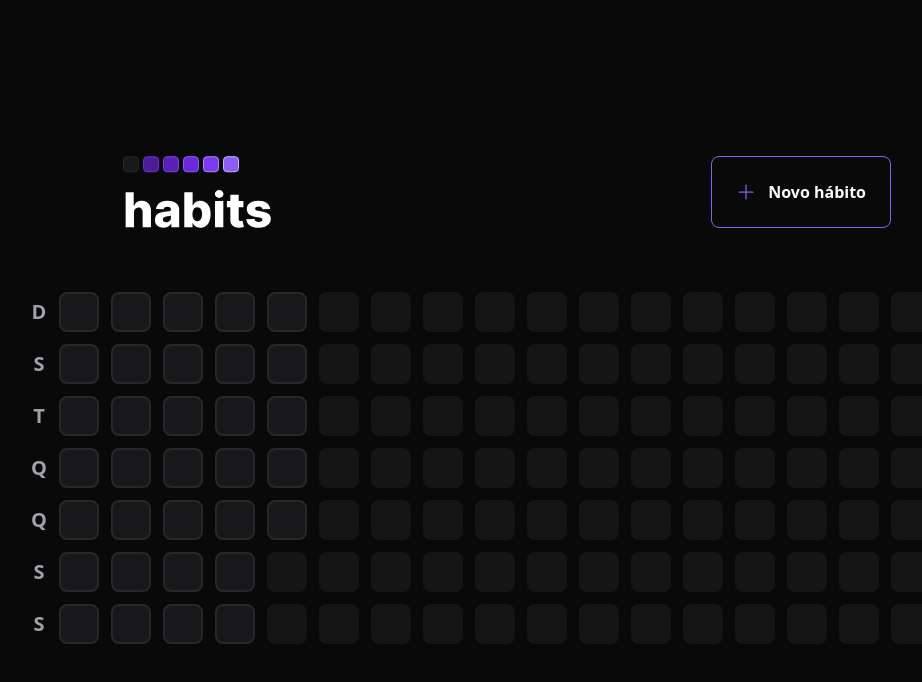
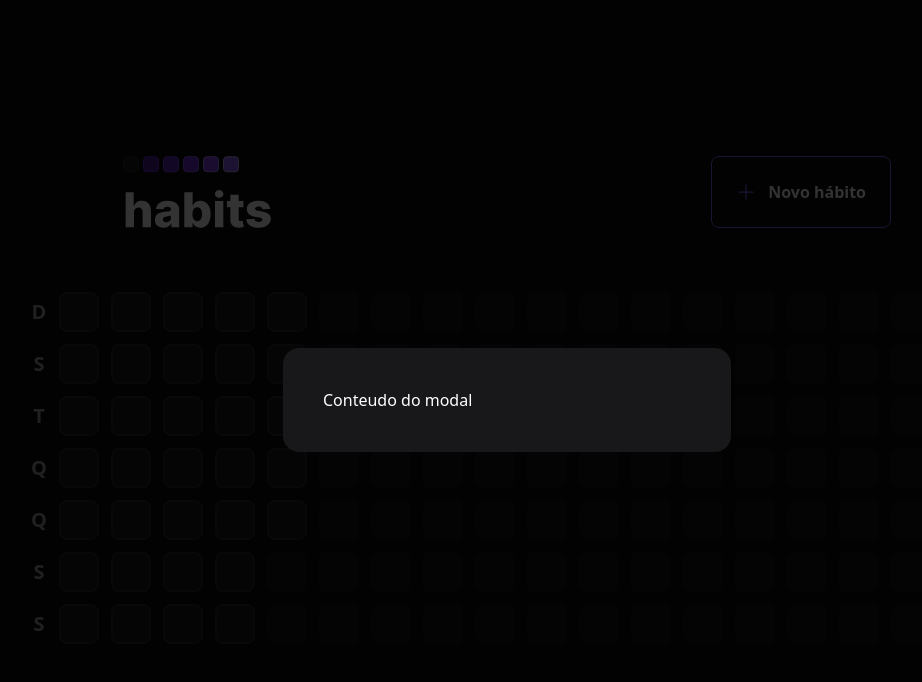
Before and after one commit to leiaoliver/Habits, a React (Vite) app in the folder web/: page / in a window 1280 px wide. Both pictures are taken after a click on the button "Novo hábito". Shown: the top 682 px of the page, without its empty margins (133-1055 px from the left). Built offline with nearby package versions, Linux system fonts and the light colour scheme.

Commit message:
create modal

```diff
--- a/web/src/components/Header.tsx
+++ b/web/src/components/Header.tsx
@@ -1,4 +1,6 @@
 import { Plus } from "phosphor-react";
+import { useState } from "react";
+import * as Dialog from "@radix-ui/react-dialog";
 
 import logoImage from "../assets/Group 2.svg";
 
@@ -6,13 +8,24 @@
   return (
     <div className="w-full max-w-3xl mx-auto flex item-center justify-between">
       <img src={logoImage} alt="Habits" />
-      <button
-        type="button"
-        className="border border-violet-500 font-semibold rounded-lg px-6 py-4 flex items-center gap-3 hover:border-violet-300"
-      >
-        <Plus size={20} className="text-violet-500" />
-        Novo hábito
-      </button>
+
+      <Dialog.Root>
+        <Dialog.Trigger
+          type="button"
+          className="border border-violet-500 font-semibold rounded-lg px-6 py-4 flex items-center gap-3 hover:border-violet-300"
+        >
+          <Plus size={20} className="text-violet-500" />
+          Novo hábito
+        </Dialog.Trigger>
+
+        <Dialog.Portal>
+          <Dialog.Overlay className="w-screen h-screen bg-black/80 fixed inset-0" />
+
+          <Dialog.Content className="absolute p-10 bg-zinc-900 rounded-2xl w-full max-w-md top-1/2 left-1/2 -translate-x-1/2 -translate-y-1/2">
+            Conteudo do modal
+          </Dialog.Content>
+        </Dialog.Portal>
+      </Dialog.Root>
     </div>
   );
 }
```
